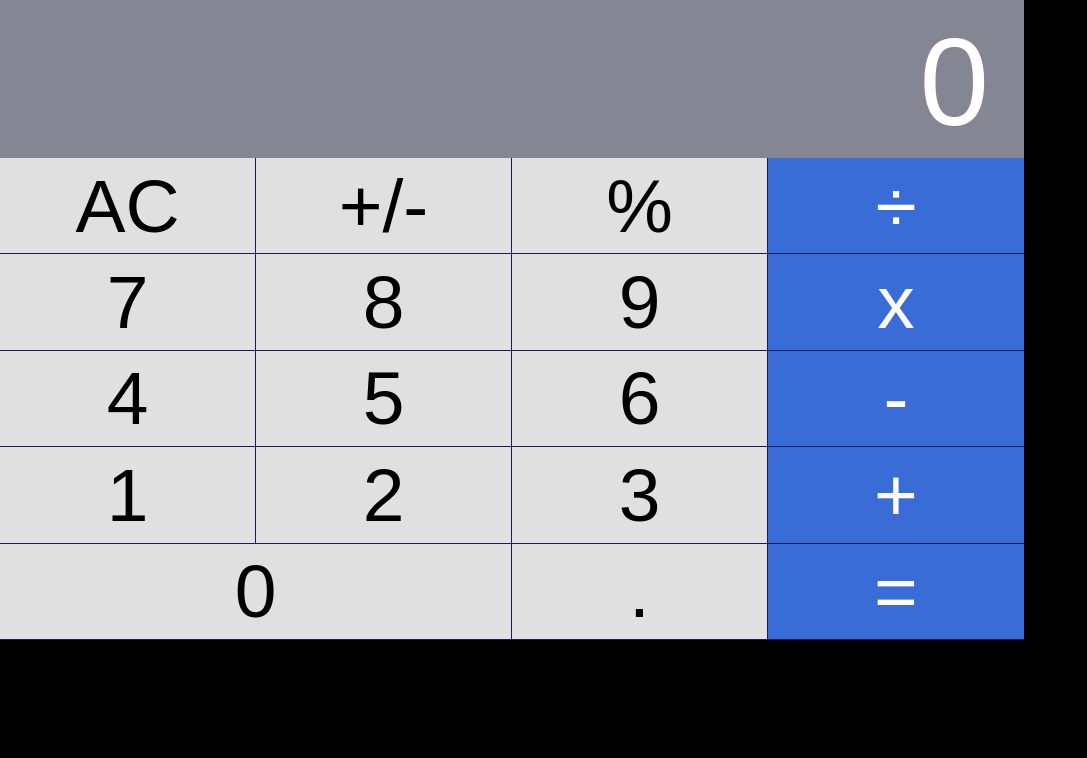
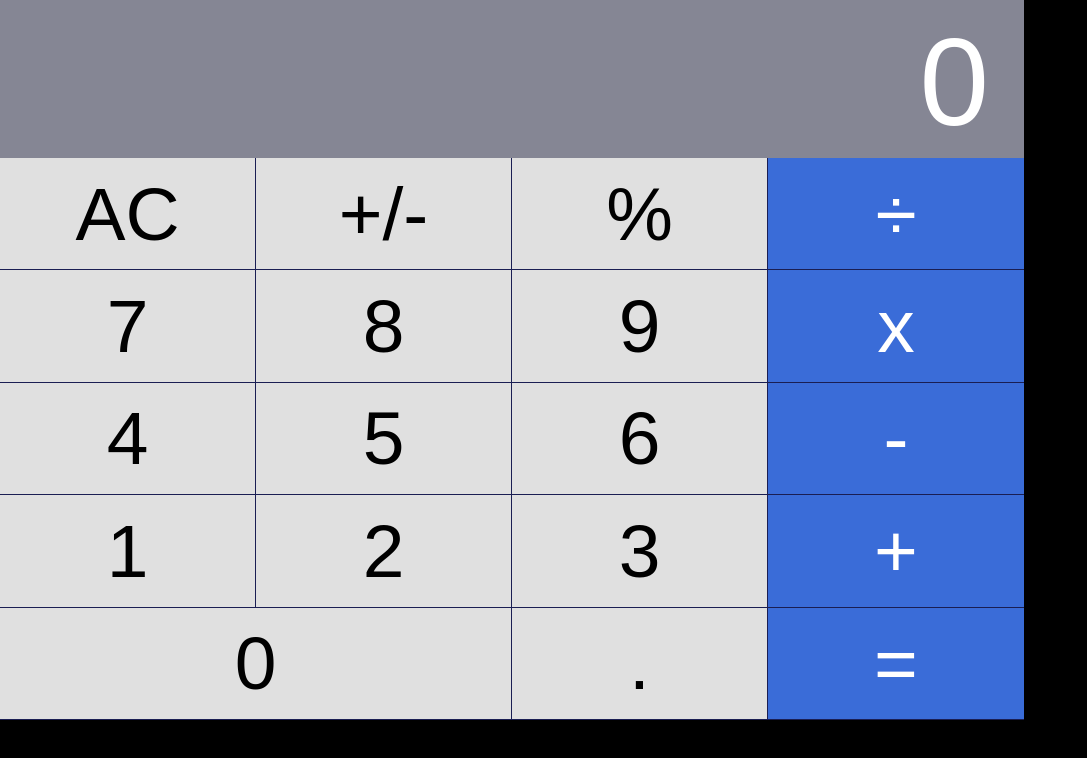
Before and after one commit to 1raghavmahajan/React-Blue-Calculator, a React app: page / in a window 1280 px wide. Shown: the whole page, without its empty margins (0-1087 px from the left). Built offline with nearby package versions, Linux system fonts and the light colour scheme.

Commit message:
Icon Updated

```diff
--- a/public/index.html
+++ b/public/index.html
@@ -4,7 +4,7 @@
     <meta charset="utf-8">
     <meta name="viewport" content="width=device-width, user-scalable=no">
     <link rel="manifest" href="%PUBLIC_URL%/manifest.json">
-    <link rel="shortcut icon" href="%PUBLIC_URL%/favicon.ico">
+    <link rel="shortcut icon" href="%PUBLIC_URL%/calc.ico">
     <title>React Calculator</title>
   </head>
   <body>
--- a/src/component/App.css
+++ b/src/component/App.css
@@ -2,6 +2,6 @@
   display: flex;
   flex-direction: column;
   flex-wrap: wrap;
-  height: 80%;
+  height: 90%;
   width: 80%
 }
```
Also changed, not shown: public/favicon.ico (deleted), public/manifest.json.
